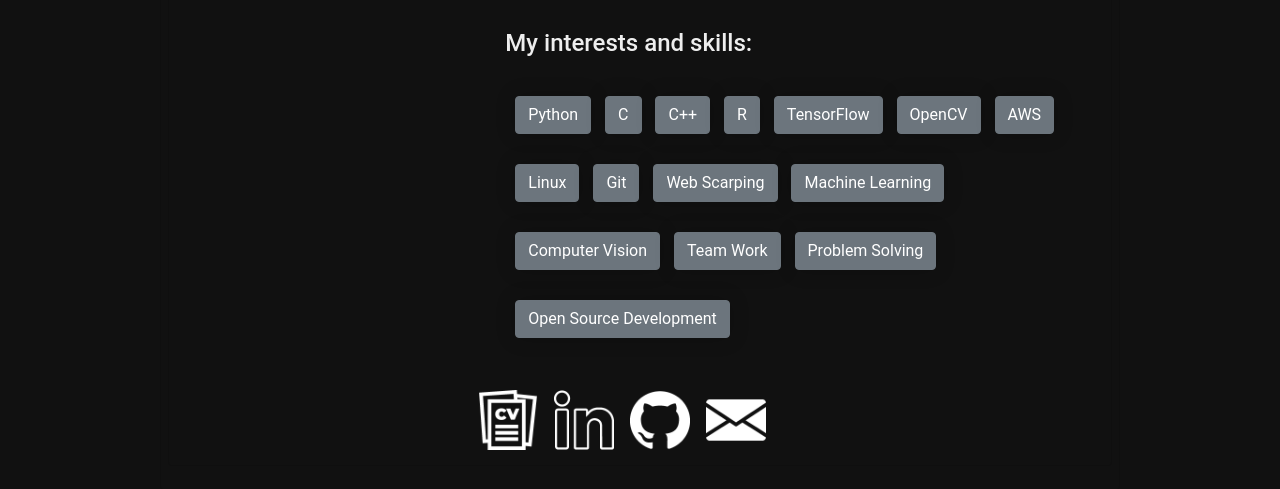
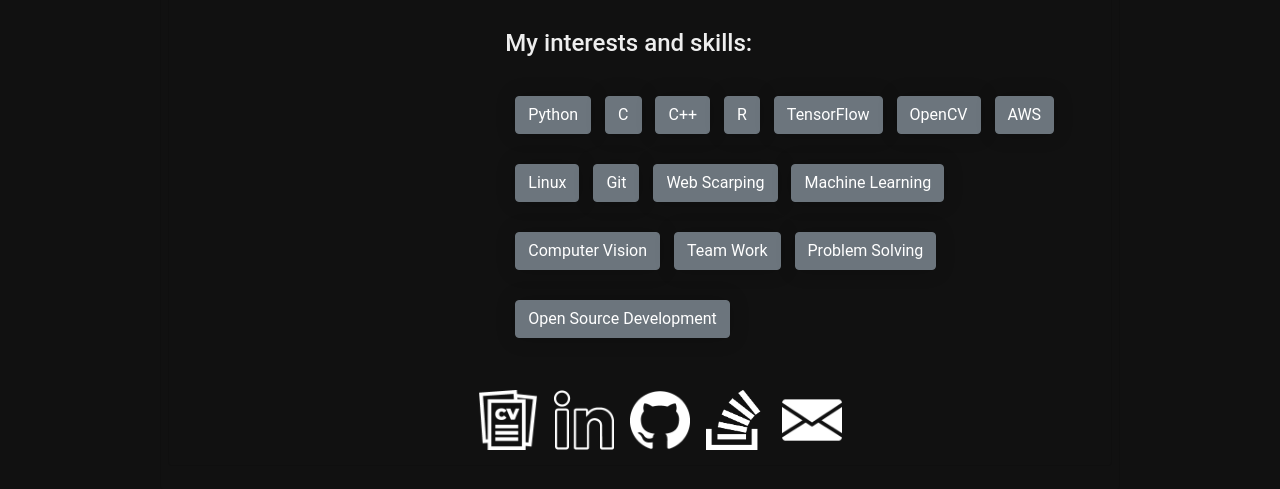
Before and after one commit to guipleite/guipleite.github.io, a plain HTML site: page index.html in a window 1280 px wide. Shown: the part 383-872 px from the top of the page. Drawn offline with nearby package versions, Linux system fonts and the light colour scheme.

Commit message:
adds stackoverflow

```diff
--- a/index.html
+++ b/index.html
@@ -102,8 +102,11 @@
                             <a href="https://github.com/guipleite" ><img style="width: 60px; height: 60px;" src="./src/github.png"></img></a>
                         </div>
                         <div class="column">
-                            <a href="mailto:guipleite@gmail.com" ><img style="width: 60px; height: 60px;" src="./src/email.png"></img></a>
-                        </div>
+                          <a href="https://stackoverflow.com/users/7612105/guipleite" ><img style="width: 60px; height: 60px;" src="./src/stack.png"></img></a>
+                      </div>
+                      <div class="column">
+                        <a href="mailto:guipleite@gmail.com" ><img style="width: 60px; height: 60px;" src="./src/email.png"></img></a>
+                    </div>
                     </div>
 
                   </div>
```
Also changed, not shown: src/stack.png (added), 1 other file.
